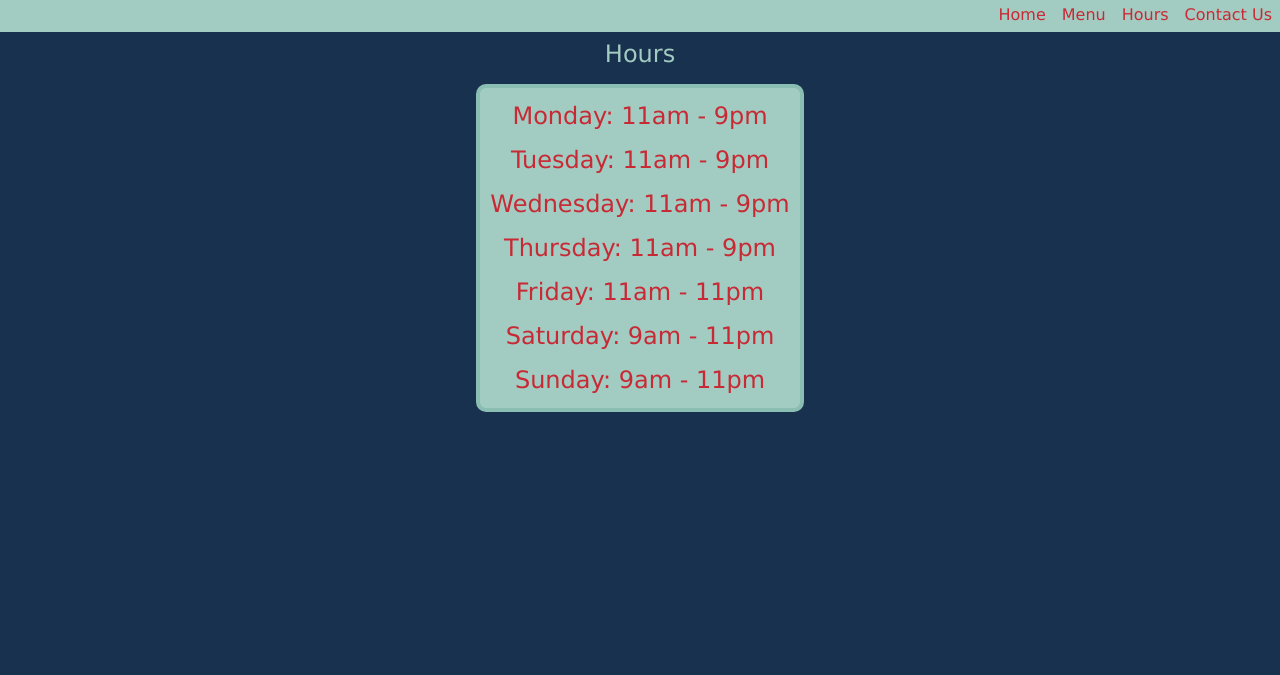
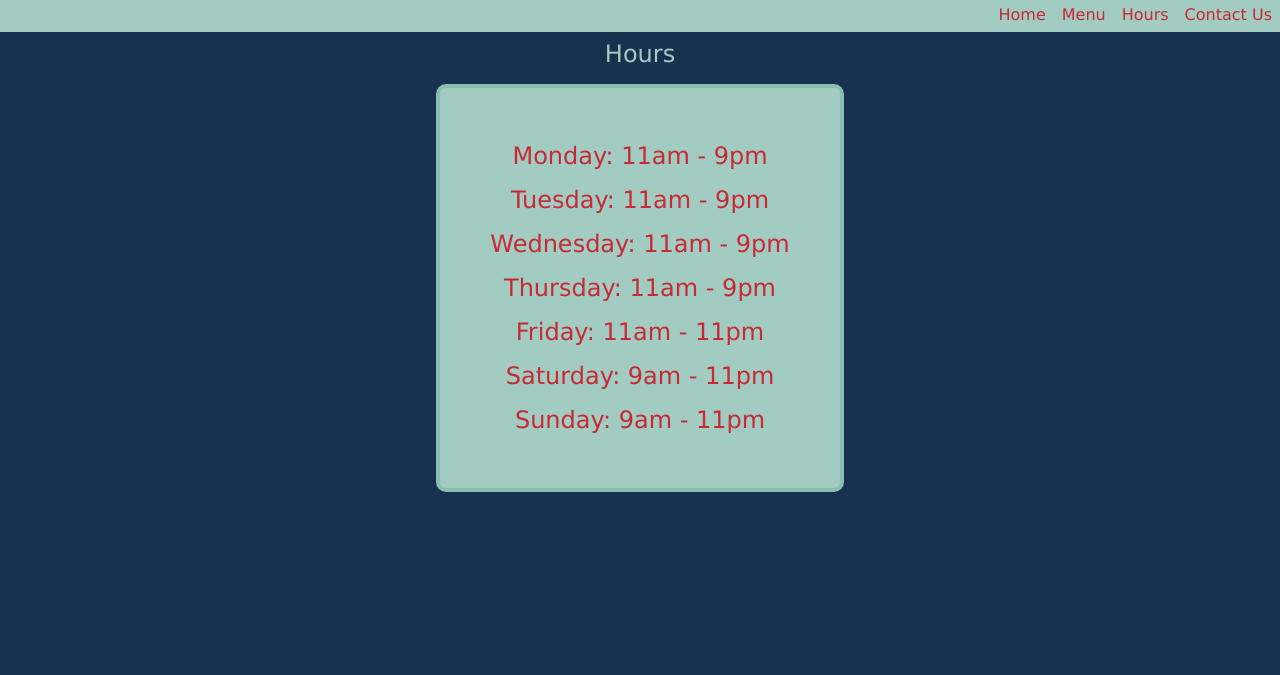
Before and after one commit to Kbouti/RestaurantPage, a website built with webpack: page dist/index.html in a window 1280 px wide. Both pictures are taken after a click on the item "Hours". Shown: the part 125-800 px from the top of the page. Built offline with nearby package versions, Linux system fonts and the light colour scheme.

Commit message:
Adjust hours box to fixed units

```diff
--- a/src/style.css
+++ b/src/style.css
@@ -151,8 +151,8 @@ img {
     color:var(--red);
     border-radius: 10px;
     border: 4px solid var(--darkTeal);
-    height: 40vh;
-    width: 40vh;
+    height: 400px;
+    width: 400px;
 
     display:flex;
     flex-direction:column;
```
